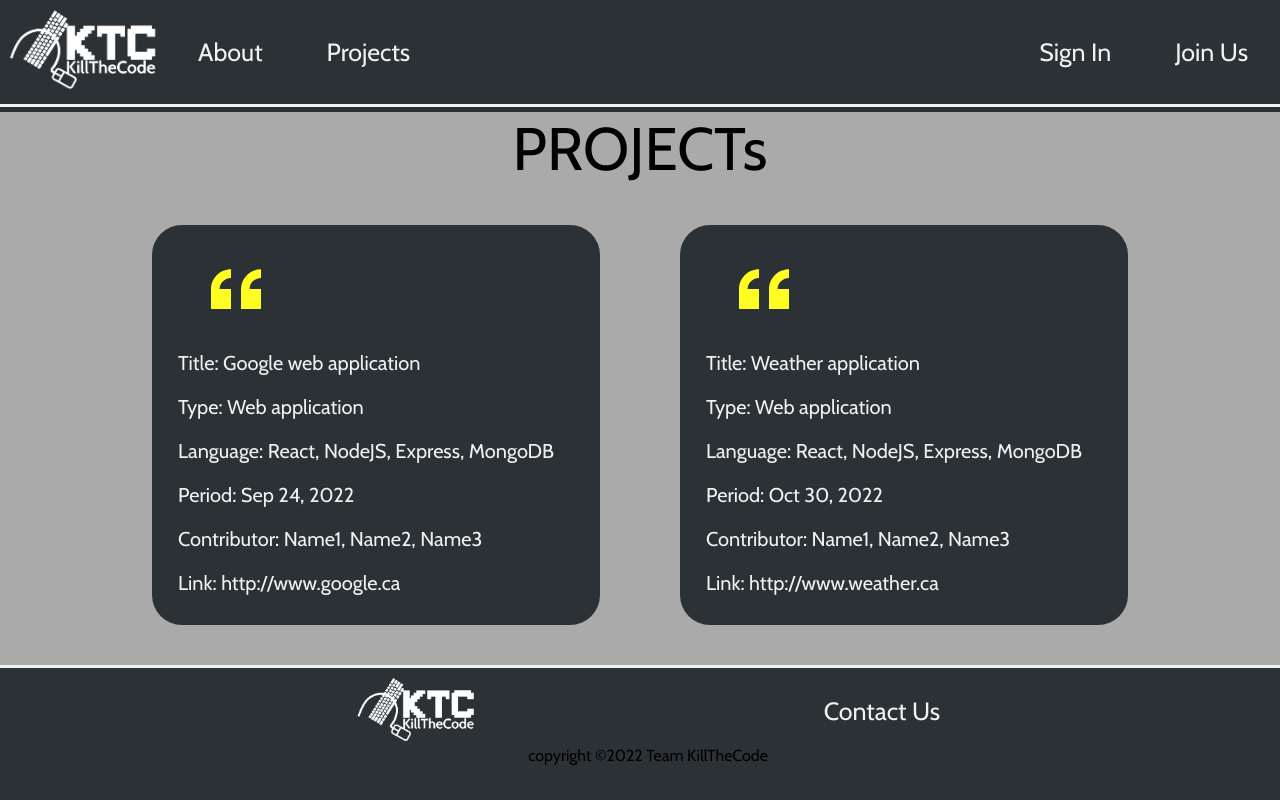
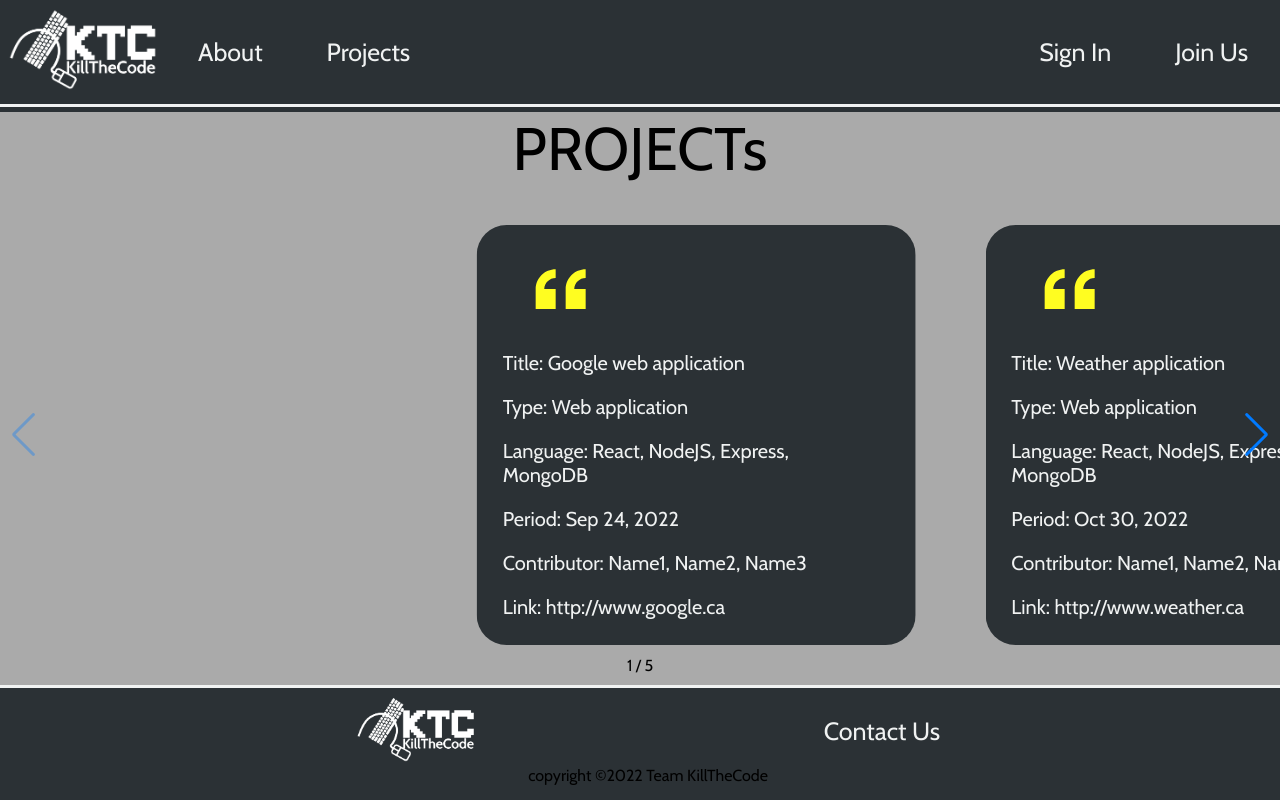
Before and after one commit to Jonghan-park/KillTheCode, a React (Create React App) app in the folder frontend/: page /projects in a window 1280 px wide. Built offline with nearby package versions, Linux system fonts and the light colour scheme.

Commit message:
Install swiper api, and update slide

```diff
--- a/frontend/package.json
+++ b/frontend/package.json
@@ -10,6 +10,7 @@
     "react-dom": "^18.2.0",
     "react-router-dom": "^6.4.1",
     "react-scripts": "5.0.1",
+    "swiper": "^8.4.2",
     "web-vitals": "^2.1.4"
   },
   "scripts": {
--- a/frontend/src/components/Projects/Project.css
+++ b/frontend/src/components/Projects/Project.css
@@ -1,5 +1,5 @@
 .project{
-  /* height: auto; */
+
   display: flex;
   flex-wrap: wrap;
   justify-content: center;
@@ -27,3 +27,7 @@
   padding: 2rem;
   font-size: 50px;
 }
+.swiper {
+  width: 100%;
+  height: 100%;
+}
--- a/frontend/src/components/Projects/Project.js
+++ b/frontend/src/components/Projects/Project.js
@@ -1,15 +1,33 @@
-import React from "react";
+import React, { useState } from "react";
 import quotation from "../../assets/quotation.svg";
+import { Swiper, SwiperSlide } from "swiper/react";
+import { Pagination, Navigation } from "swiper";
 import "./Project.css";
+import "swiper/css";
+import "swiper/css/pagination";
+import "swiper/css/navigation";
 
 const Project = ({ projects }) => {
+  const [swiperRef, setSwiperRef] = useState(null);
   return (
     <div className="project">
+      <Swiper
+        onSwiper={setSwiperRef}
+        slidesPerView={3}
+        centeredSlides={true}
+        spaceBetween={30}
+        pagination={{
+          type: "fraction",
+        }}
+        navigation={true}
+        modules={[Pagination, Navigation]}
+        className="mySwiper"
+      >
         {projects.map((project) => {
           const { id, title, type, language, period, contributor, link } =
             project;
           return (
-          <article key={id} className="projectItem">
+            <SwiperSlide key={id} className="projectItem">
               <img src={quotation} alt="Quotation mark" />
               <ul className="projectInfo">
                 <li className="projectTitle">
@@ -31,9 +49,10 @@ const Project = ({ projects }) => {
                   <p>Link: {link}</p>
                 </li>
               </ul>
-          </article>
+            </SwiperSlide>
           );
         })}
+      </Swiper>
     </div>
   );
 };
--- a/frontend/src/components/Projects/Projects.js
+++ b/frontend/src/components/Projects/Projects.js
@@ -14,6 +14,33 @@ const project = [
   },
   {
     id: 2,
+    title: "Weather application",
+    type: "Web application",
+    language: "React, NodeJS, Express, MongoDB",
+    period: "Oct 30, 2022",
+    contributor: "Name1, Name2, Name3",
+    link: "http://www.weather.ca",
+  },
+  {
+    id: 3,
+    title: "Weather application",
+    type: "Web application",
+    language: "React, NodeJS, Express, MongoDB",
+    period: "Oct 30, 2022",
+    contributor: "Name1, Name2, Name3",
+    link: "http://www.weather.ca",
+  },
+  {
+    id: 4,
+    title: "Weather application",
+    type: "Web application",
+    language: "React, NodeJS, Express, MongoDB",
+    period: "Oct 30, 2022",
+    contributor: "Name1, Name2, Name3",
+    link: "http://www.weather.ca",
+  },
+  {
+    id: 5,
     title: "Weather application",
     type: "Web application",
     language: "React, NodeJS, Express, MongoDB",
```
Also changed, not shown: 1 other file (tests, documents, lock files or other folders). Lines whose indentation alone changed are shown as unchanged.
